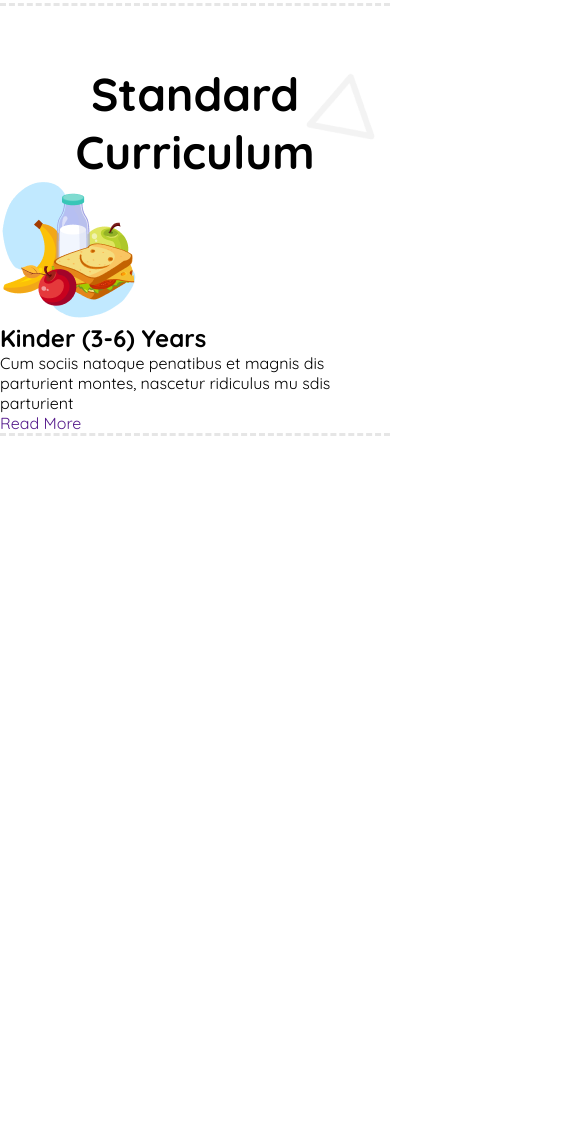
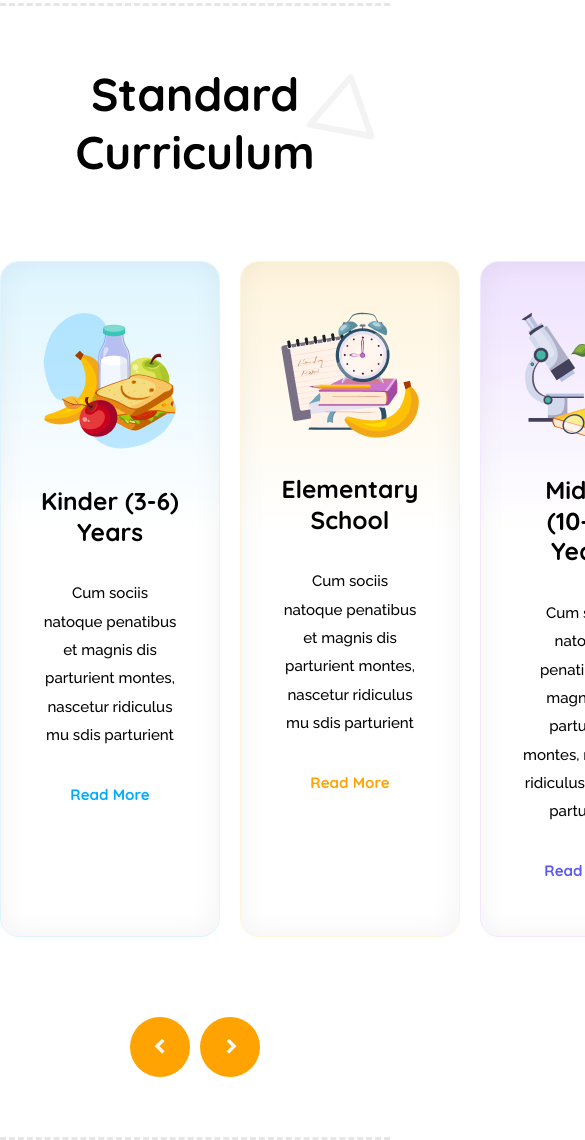
Before and after one commit to ajjiadd/B11A2-Kids-School, a plain HTML site: page index.html in a window 390 px wide. Shown: the part 967-2107 px from the top of the page, 585 px wide, since content can reach past the window. Before the commit the page ends 1403 px from the top, so only its background shows below. Drawn offline with nearby package versions, Linux system fonts and the light colour scheme.

Commit message:
complete the Curriculum Section design without Responsive Design

```diff
--- a/index.html
+++ b/index.html
@@ -67,7 +67,7 @@
             </h1>
 
             <div class="curriculumCardContainer">
-                <div class="card">
+                <div class="curriculumCard CardColor1">
                     <img src="./assets/kinder.png" alt="">
                     <h2 class="cardTitle">Kinder (3-6) Years</h2>
                     <p class="cardDescription">
@@ -75,8 +75,37 @@
                         dis parturient montes, nascetur ridiculus
                         mu sdis parturient
                     </p>
+
                     <a href="">Read More</a>
                 </div>
+
+                <div class="curriculumCard CardColor2">
+                    <img src="./assets/elementary.png" alt="">
+                    <h2 class="cardTitle">Elementary School</h2>
+                    <p class="cardDescription">
+                        Cum sociis natoque penatibus et magnis
+                        dis parturient montes, nascetur ridiculus
+                        mu sdis parturient
+                    </p>
+
+                    <a href="">Read More</a>
+                </div>
+
+                <div class="curriculumCard CardColor3">
+                    <img src="./assets/middle.png" alt="">
+                    <h2 class="cardTitle">Middle (10-16) Years</h2>
+                    <p class="cardDescription">
+                        Cum sociis natoque penatibus et magnis
+                        dis parturient montes, nascetur ridiculus
+                        mu sdis parturient
+                    </p>
+
+                    <a href="">Read More</a>
+                </div>
+            </div>
+            <div class="arrowBtnContainer">
+                <div class="arrowBtn"><i class='bx bx-chevron-left'></i></div>
+                <div class="arrowBtn"><i class='bx bx-chevron-right' ></i></div>
             </div>
 
         </section>
--- a/style.css
+++ b/style.css
@@ -22,6 +22,7 @@
   --Orange: #fea301;
   --Black: #111111;
   --Blac2: #171717;
+  --Purple: rgb(93, 88, 239);
 }
 
 a {
@@ -102,7 +103,7 @@ a {
   }
 
   .navList .menu-4 {
-    color: rgb(93, 88, 239);
+    color: var(--Purple);
   }
 
 .DropdownMenu {
@@ -150,12 +151,15 @@ width: 100%;
 
 /* Header section design End */
 
+
 /* Main section Design Start  */
+
 /* Curriculum Section  */
 .curriculumSection{
   border-top: 3px dashed rgb(230, 230, 230);
   border-bottom: 3px dashed rgb(230, 230, 230);
   background: url("./assets/bg.png");
+  padding: 60px 0 60px 0;
 }
 
 .curriculumCardContainer{
@@ -168,13 +172,105 @@ text-align: center;
 font-size: 46px;
 font-weight: 700;
 line-height: 57.5px;
-margin-top: 60px;
 }
 
 .curriculumCardContainer{
   max-width: 1160px;
-  margin: 0 auto;
+  margin: 80px auto;
+  display: flex;
+  gap: 20px;
 }
+
+.curriculumCard{
+  padding: 50px 40px;
+  max-width: 320px;
+  text-align: center;
+}
+
+.CardColor1{
+  border: 0.94px solid rgb(222, 245, 255);
+border-radius: 18.86px;
+box-shadow: inset 0px 0px 28.3px 0.94px rgba(0, 0, 0, 0.05);
+background: linear-gradient(180.00deg, rgb(222, 245, 255),rgba(255, 255, 255, 0) 40%),rgb(255, 255, 255);
+}
+
+.CardColor2{
+  border: 0.94px solid rgb(255, 244, 220);
+  border-radius: 18.86px;
+  box-shadow: inset 0px 0px 28.3px 0.94px rgba(0, 0, 0, 0.05);
+  background: linear-gradient(180.00deg, rgb(255, 244, 220),rgba(255, 255, 255, 0) 40%),rgb(255, 255, 255);
+}
+
+.CardColor3{
+  border: 0.94px solid rgb(242, 232, 255);
+  border-radius: 18.86px;
+  box-shadow: inset 0px 0px 28.3px 0.94px rgba(0, 0, 0, 0.05);
+  background: linear-gradient(180.00deg, rgb(238, 225, 255),rgba(255, 255, 255, 0) 40%),rgb(255, 255, 255);
+}
+
+.cardTitle{
+  margin-top: 32px;
+  font-size: 24.52px;
+font-weight: 700;
+line-height: 30.65px;
+font-size: 24.52px;
+font-weight: 700;
+line-height: 30.65px;
+}
+
+.cardDescription{
+  margin: 32px 0;
+  font-family: Raleway;
+  font-size: 15.09px;
+font-weight: 500;
+line-height: 28.3px;
+}
+
+.CardColor1 a{
+  font-size: 15.09px;
+font-weight: 700;
+line-height: 28.3px;
+color: var(--Sky-Blue);
+}
+
+.CardColor2 a{
+  font-size: 15.09px;
+font-weight: 700;
+line-height: 28.3px;
+color: var(--Orange);
+}
+
+.CardColor3 a{
+  font-size: 15.09px;
+font-weight: 700;
+line-height: 28.3px;
+color: var(--Purple);
+}
+
+.arrowBtnContainer{
+  display: flex;
+  justify-content: center;
+  gap: 10px;
+  margin-bottom: ;
+}
+
+.arrowBtn{
+  width: 60px;
+  height: 60px;
+  border-radius: 50%;
+  background-color: var(--Orange);
+  display: flex;
+  justify-content: center;
+  align-items: center;
+}
+
+.arrowBtn i{
+  font-size: 28px;
+  font-weight: 900;
+  line-height: 24px;
+  color: var(--white);
+}
+
 
 
 /* Main section Design end  */
```
